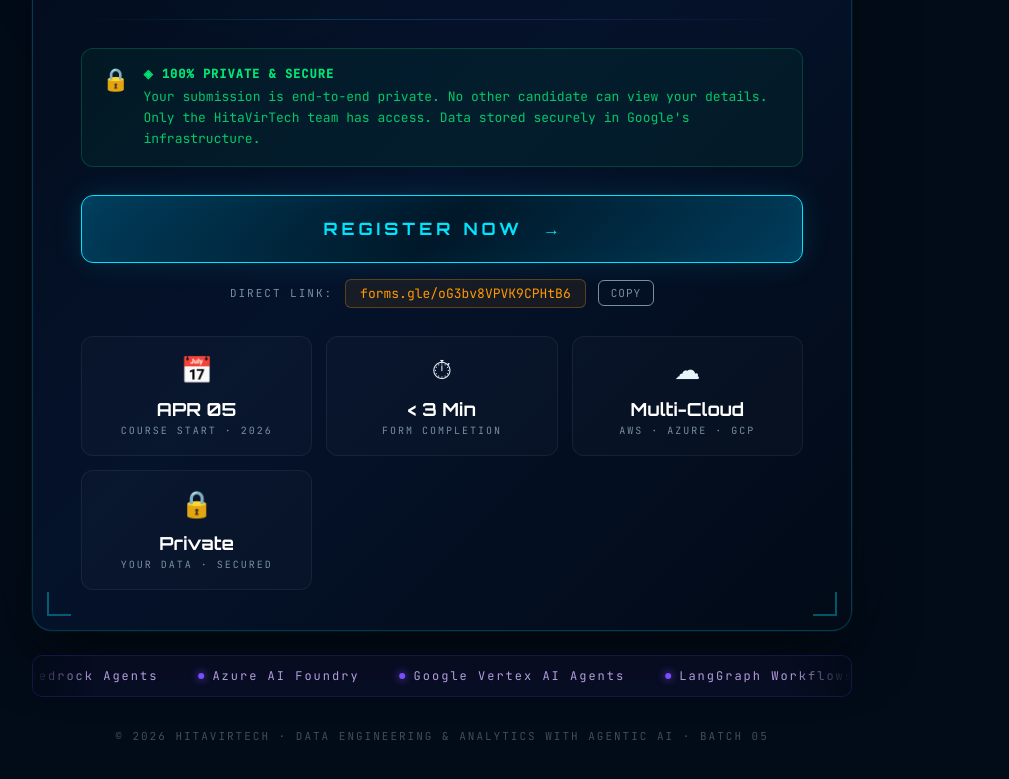
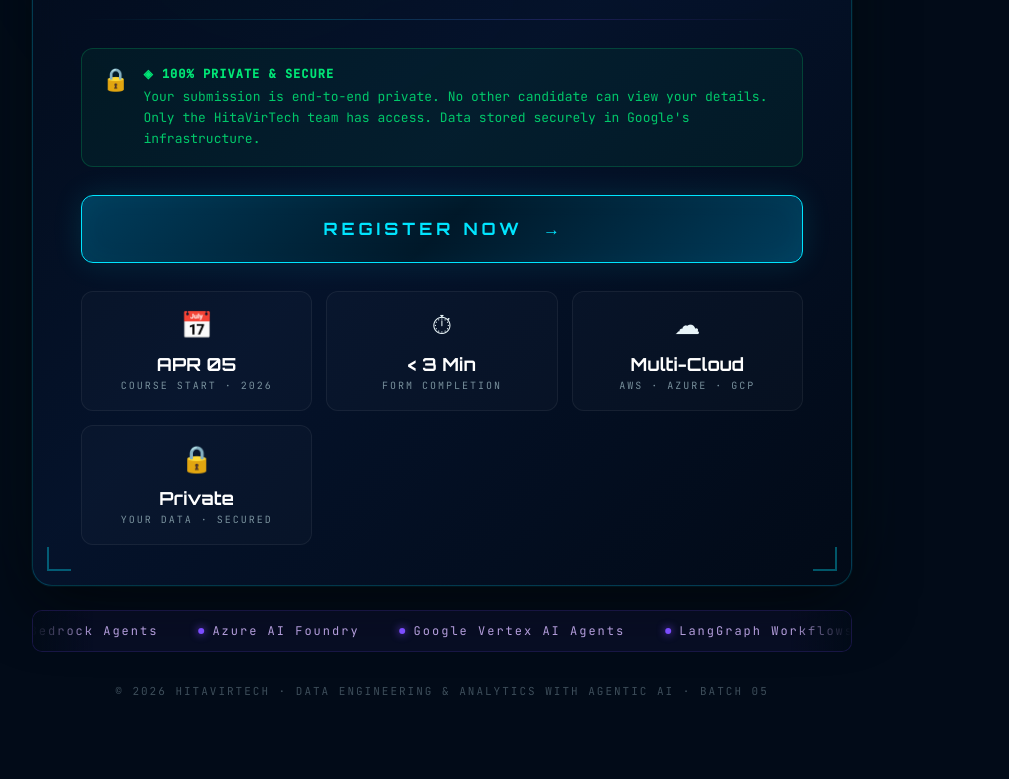
Before and after one commit to hitavir25/hitavirtechregistrationapp, a plain HTML site: page index.html in a window 1280 px wide. Shown: the part 804-1583 px from the top of the page, without its empty margins (198-1207 px from the left). Drawn offline with Linux system fonts and the light colour scheme; animation ran at ten frames a second.

Commit message:
Remove short link section from index.html
Removed short link section including styles and HTML.

```diff
--- a/index.html
+++ b/index.html
@@ -532,56 +532,6 @@
 .cta-btn .arrow { margin-left: 14px; transition: transform 0.3s; }
 .cta-btn:hover .arrow { transform: translateX(8px); }
 
-/* ── SHORT LINK ── */
-.link-row {
-  display: flex;
-  align-items: center;
-  justify-content: center;
-  gap: 12px;
-  margin-top: 16px;
-  flex-wrap: wrap;
-}
-
-.link-label {
-  font-family: 'JetBrains Mono', monospace;
-  font-size: 11px;
-  color: var(--muted);
-  letter-spacing: 2px;
-}
-
-.short-link {
-  font-family: 'JetBrains Mono', monospace;
-  font-size: 13px;
-  color: var(--aws);
-  background: rgba(255,153,0,0.08);
-  border: 1px solid rgba(255,153,0,0.3);
-  border-radius: 6px;
-  padding: 5px 14px;
-  text-decoration: none;
-  transition: all 0.2s;
-}
-
-.short-link:hover {
-  background: rgba(255,153,0,0.16);
-  border-color: var(--aws);
-  box-shadow: 0 0 15px rgba(255,153,0,0.25);
-}
-
-.copy-btn {
-  background: none;
-  border: 1px solid var(--muted);
-  border-radius: 6px;
-  padding: 5px 12px;
-  font-family: 'JetBrains Mono', monospace;
-  font-size: 11px;
-  color: var(--muted);
-  cursor: pointer;
-  transition: all 0.2s;
-  letter-spacing: 1px;
-}
-
-.copy-btn:hover { border-color: var(--cyan); color: var(--cyan); }
-.copy-btn.copied { border-color: var(--green); color: var(--green); }
 
 /* ── INFO GRID ── */
 .info-grid {
@@ -788,14 +738,6 @@
       <a href="https://forms.gle/oG3bv8VPVK9CPHtB6" target="_blank" class="cta-btn">
         REGISTER NOW <span class="arrow">&#8594;</span>
       </a>
-
-      <!-- SHORT LINK -->
-      <div class="link-row">
-        <span class="link-label">DIRECT LINK:</span>
-        <a href="https://forms.gle/oG3bv8VPVK9CPHtB6" target="_blank" class="short-link">forms.gle/oG3bv8VPVK9CPHtB6</a>
-        <button class="copy-btn" onclick="copyLink(this)">COPY</button>
-      </div>
-
       <!-- INFO GRID -->
       <div class="info-grid">
         <div class="info-card"><span class="info-icon">&#128197;</span><div class="info-value">APR 05</div><div class="info-key">Course Start &middot; 2026</div></div>
```
